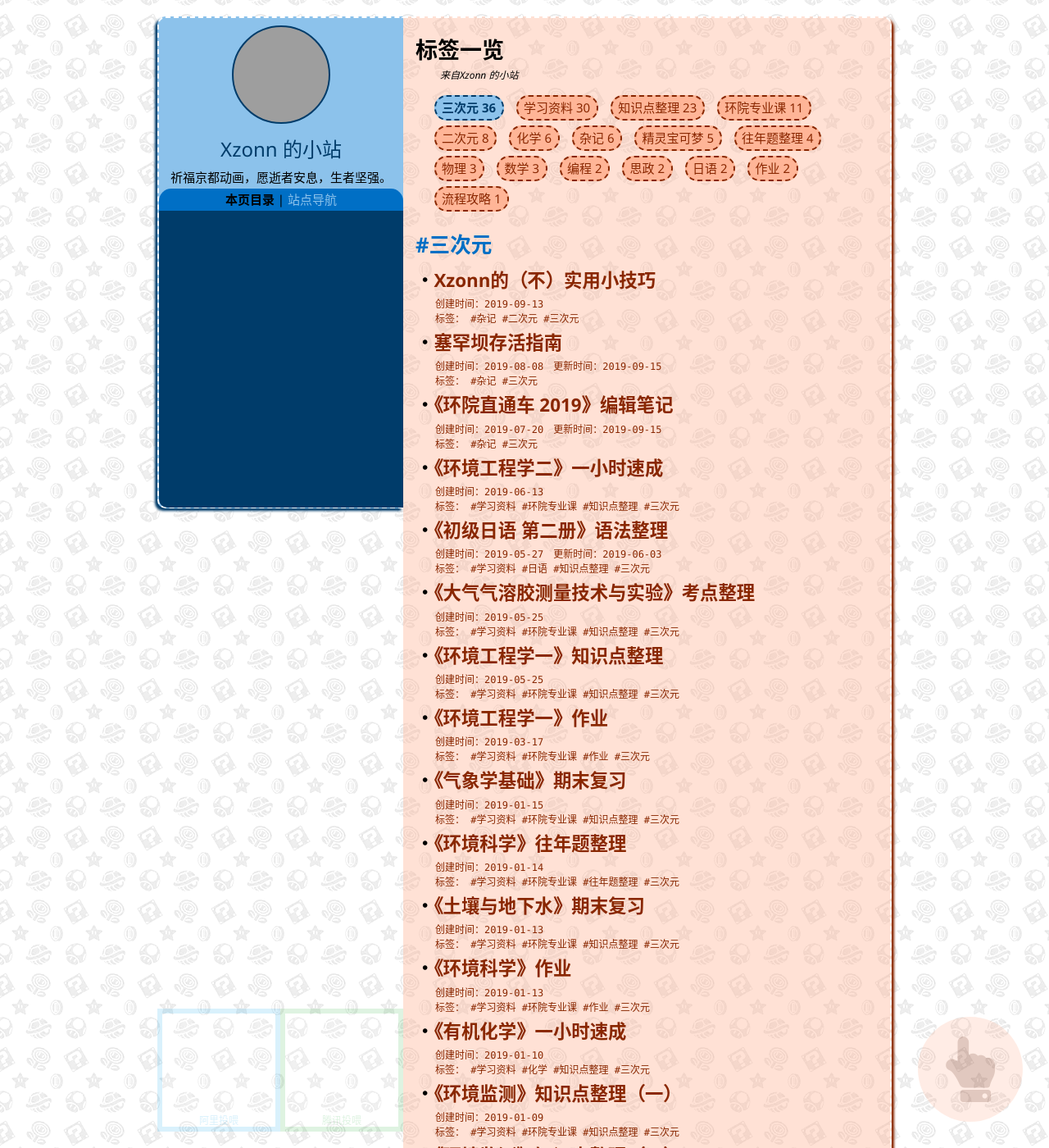
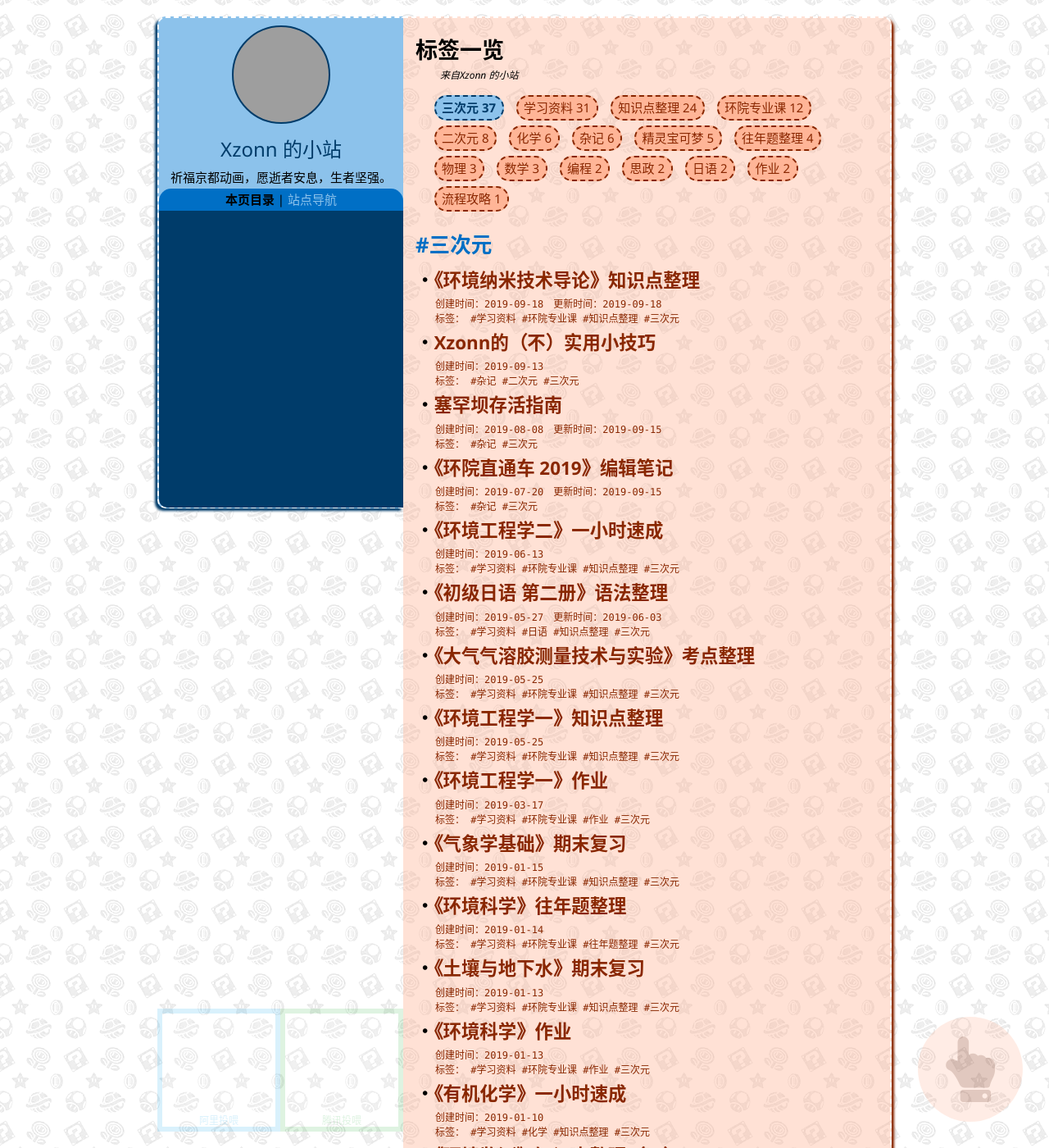
Before and after one commit to Xzonn/xzonn.github.io, a Jekyll site: the page built from tags.html, in a window 1280 px wide and 1400 px high. Shown: the whole window at 82% size. Built offline with Jekyll 4.4.1, drawn with Linux system fonts in a browser that asks for light colours; nearby versions of some CDN libraries; comment, search, counter and statistics services are not loaded; some of the changed lines change nothing that is shown; grey boxes are pictures that could not be loaded.

Commit message:
2019-09-18

```diff
--- /dev/null
+++ b/_posts/2019-09-18-Introduction-to-Environmental-Nanotechnology-Notes.md
@@ -0,0 +1,157 @@
+---
+layout: post
+title: 《环境纳米技术导论》知识点整理
+infoBox: incomplete
+tags: 学习资料 环院专业课 知识点整理 三次元
+update: 2019-09-18
+---
+<style>
+    .importance-1, .importance-2, .importance-3 {
+        float: right;
+        display: block;
+        width: 1.6rem;
+        height: 1.6rem;
+        border-width: 2px;
+        text-align: center;
+        font-family: var(--font-family-monospace);
+        line-height: 1.6rem;
+        box-sizing: content-box;
+        font-size: 1rem;
+    }
+
+    .importance-1 {
+        border-color: var(--color-warm-dark);
+        border-style: solid;
+        color: var(--color-warm-dark);
+        font-weight: bold;
+    }
+
+    .importance-1::before {
+        content: '1';
+    }
+
+    .importance-2 {
+        border-color: var(--color-warm);
+        border-style: dashed;
+        color: var(--color-warm);
+        font-weight: bold;
+    }
+
+    .importance-2::before {
+        content: '2';
+    }
+
+    .importance-3 {
+        border-color: var(--color-cold);
+        border-style: dotted;
+        color: var(--color-cold);
+    }
+
+    .importance-3::before {
+        content: '3';
+    }
+</style>
+
+## 第1讲 环境纳米材料绪论
+### 1.1 纳米材料与环境
+- <span class="importance-1"></span>环境纳米技术：
+  - 纳米材料：
+    - 纳米材料合成：物理、化学、生物合成。
+    - 纳米材料表征：表征仪器原理及方法。
+  - 环境应用：
+    - 环境纳米修复技术：吸附技术、光催化技术、非均相催化技术、膜技术（纳滤）。
+    - 环境纳米监测技术：纳米传感器、环境介质监测。
+    - 纳米材料环境行为与毒理：团聚沉降、迁移转化、毒理与生态效应。
+- <span class="importance-1"></span>环境纳米修复技术：
+  - 常见纳米材料：钛系（Ti，包括TiO<sub>2</sub>、钛酸盐等）、碳系（C）、常规金属系（Fe、Al、Mn）、有机高分子系（MOFs）
+  - 修复方法：化学法、物化法、生物法。
+    - 重金属：非降解去除（固定）、形态转化（降毒）。
+    - 有机物：高去除率和矿化率、低成本和低能耗。
+  - 优势：
+    - 性质稳定、结构组成均一。
+    - 反应活性高、动力学过程快。
+    - 工艺简单、易于操作、环境友好。
+  - 作用方式：
+    - 吸附（位点丰富，比表面积大）。
+    - 光催化（优异的光响应）。
+    - 非均相催化（结构均一、活性高）。
+- <span class="importance-3"></span>环境纳米技术实验室：
+  - 环境功能材料的开发、合成与表征。
+  - 功能材料环境应用（污染物、过程）。
+  - 材料水环境行为和毒理。
+
+### 1.2 尺度
+<figure>
+    <a href="https://i.loli.net/2019/09/18/FJriVajf6cnZAbg.png" target="_blank"><img class="image" src="https://i.loli.net/2019/09/18/FJriVajf6cnZAbg.png" alt="常见微观尺度物质" /></a>
+    <figcaption>常见微观尺度物质<span class="importance-1"></span></figcaption>
+</figure>
+
+- <span class="importance-1"></span>纳米科学的基本概念：
+  - 纳米科学与技术实际上就是在原子层次上认识世界。
+  - 纳米是长度单位，1 nm = 10<sup>-9</sup> m = 10 Å。
+- <span class="importance-2"></span>纳米材料的环境应用：
+  - 最常用的纳米材料——TiO<sub>2</sub>：化妆品、塑料、油漆等。
+  - 新兴污染物的环境效应尚不明晰。
+- <span class="importance-2"></span>科技革命的尺度标志：
+  - 第一次工业革命：毫米时代。
+  - 第二次工业革命：微米时代。
+  - 第三次工业革命：纳米时代。
+
+## 第2讲 环境纳米材料原理与基本概念
+### 2.1 纳米材料的定义与分类
+- 材料科学的发展：材料与文化息息相关。社会的发展和进步取决于可以获得并使用的材料。
+- <span class="importance-1"></span>纳米科技：
+  - 在纳米尺度（1 ~ 100 nm）上研究物质的特性和相互作用，以及利用这些特性的科学和技术。
+  - <span class="importance-2"></span>纳米技术是一门前言应用科学，其目的在于研究在纳米尺寸下物质和设备的设计方法、组成、特性以及应用。
+- <span class="importance-1"></span>纳米材料：
+  - 一般称三维空间中至少有一维处于纳米尺度（100 nm）的材料为纳米材料，也包括以它们为基元构成的块体材料。
+  - 根据空间中未被纳米约束的自由度（**电子运动的维度**），纳米材料可分为四类：
+    - 零维（0D）纳米材料：空间三维均在纳米尺度内，如纳米颗粒、原子团簇等。→ 量子点
+    - 一维（1D）纳米材料：空间中有二维在纳米尺度内，如纳米棒、纳米线。典型材料：碳纳米管。
+    - 二维（2D）纳米材料：空间中只有一维在纳米尺度内，如纳米片、超薄膜。典型材料：石墨烯、g-C<sub>3</sub>N<sub>4</sub>（三聚氰胺燃烧产物）。
+    - 三位（3D）纳米材料：由0D、1D或2D纳米材料为基本结构单元构成的块体材料，如介孔棒术、分级微球。
+  - 习惯上 ，又把0D、1D、2D纳米材料统称为**低维纳米材料**。
+  - <span class="importance-2"></span>量子点：把**导带电子**、**价带空穴**、**激子**在三个空间方向上束缚住的**半导体纳米结构**。电子运动在**三维空间**都受到了限制。
+    - 量子点是由**有限数目的原子（原子团簇）**组成，**三个维度尺寸**均在纳米数量级。量子点一般为球形或类球形，是由半导体材料制成的、稳定直径在2 ~ 20 nm的纳米粒子。
+  - <span class="importance-2"></span>纳米材料的三个特征：
+    - 广义定义：材料的基本单元至少有一维的尺寸在1 ~ 100 nm范围内。
+    - 同时具备的两个基本特征：**纳米尺度**和**性能的特异变化**。
+    - 设计过程必须体现**微观操控**的能力，即能够从根本上左右**分子尺度**的结构的物理性质与化学性质。
+    - 能够组合起来形成更大结构且具有优异的**电气**、**化学**、**机械**与**光学**性能。
+- <span class="importance-3"></span>纳米材料的分类：
+  - 按材质：纳米金属材料、纳米非金属材料、纳米高分子材料和纳米复合材料。
+  - 按形态：纳米颗粒材料、纳米固体材料（也称纳米块体材料）、纳米膜材料和纳米液体材料。
+  - 按功能：纳米生物材料、纳米磁性材料、纳米药物材料、纳米催化材料、纳米智能材料、纳米吸波材料、纳米热敏材料和纳米环保材料。
+
+### 2.2 纳米效应
+- <span class="importance-2"></span>量子尺寸效应：
+  - 金属费米能级附近电子能级在高温或**宏观尺寸**下是连续的。当粒子尺寸下降到接近或小于某一值（激子波尔半径），费米能级附近的电子能级由准连续变为**分立能级**。
+  - <span class="importance-3"></span>费米能级：金属内的电子因泡利不相容原理不能每个电子都在最低的能级，一个个依序向高能级填充的最后一个能填进的能级即为费米能级。其能量为电子占据率为$\frac12$的能量。
+  - 能带：实际晶体中，如果N个原子集聚形成晶体，则孤立原子的一个能级将分裂成N个能级。N的数目非常大时，能级间距非常小，可以认为这N个能级形成一个能量准连续的区域，称为**能带**。
+  - 禁带、导带、价带：当原子间距接近原子间的平衡距离时，该能带再次分裂为两个能带。两个能带之间的没有可能的电子态的区域，称为**禁带**。可以认为来源于孤立原子不同原子轨道之间的能隙。在禁带上方的能带叫导带，下方的能带叫价带。![禁带、导带、价带](https://i.loli.net/2019/09/18/SQjdeyYcmp5OnrD.png)
+  - <span class="importance-2"></span>根据导带和价带之间的距离，将材料区分为绝缘体、半导体和导体。![根据禁带区分绝缘体、半导体和导体](/images/ItEN-02-02.svg)
+  - 前线轨道理论：分子中HOMO（最高被占据分子轨道）上的电子能量最高，受束缚最小，最活泼；LUMO（最低未被占据分子轨道）在所有未占轨道中能量最低，最容易接受电子。这两个轨道决定分子的电子得失和转移能力。
+    - 应用：硝基酚，计算每个位点得失电子能力，得出亲电自由基／亲核自由基攻击的位点；硝基氮易于得电子被还原。
+  - <span class="importance-3"></span>实例：
+    - 导电的金属在制成超微粒子时就可以变成半导体或绝缘体。
+    - 磁化率的大小与颗粒中电子是奇数还是偶数有关。比热亦会发生反常变化，与颗粒中电子是奇数还是偶数有关。
+    - 光谱线会产生向短波长方向的移动。
+    - 催化活性与原子数目有奇数的联系，多一个原子活性高，少一个原子活性很低。
+- <span class="importance-2"></span>小尺寸效应：
+  - 当超细微粒的**尺寸**与光波波长、德布罗意波长、超导态的相干长度等物理特征尺寸相当或更小时，晶体周期性的边界条件被破坏，非晶态纳米微粒的颗粒表面层附近密度减小，导致声、光、电、磁、热、力学等特性呈现新的**小尺寸效应**。
+  - 实例：
+    - 光吸收显著增加，并产生吸收峰的等离子共振频移。
+    - 磁有序态向磁无序态、超导相向正常转变。
+    - 声子谱发生改变。
+  - <span class="importance-3"></span>光学：
+    - 所有的金属在超微颗粒状态都呈现为黑色。尺寸越小，颜色愈黑。
+    - 金属超微颗粒对光的反射率很低，通常可低于1%。
+    - 可以作为高效率的光热、光电等转换材料，可以高效率地将太阳能转变为热能、电能，还可能应用与红外敏感元件和红外隐身技术。
+  - 热学：
+    - 超细微化后，固态物质的其熔点将显著降低，当颗粒小于10 nm量级时尤为显著。
+- <span class="importance-2"></span>表面效应：
+  - 随着粒径减小，纳米粒子的**比表面积**、**表面能**都迅速增加，表面原子周围缺少相邻的原子，有许多悬空键，出现不饱和性质，具有**很高的化学活性**。
+- 宏观量子隧道效应：
+  - 微观粒子具有贯穿势垒的能力称为**隧道效应**。一些宏观量（例如粒子的磁化强度、量子相干器件中的磁通量等）亦具有隧道效应，称为**宏观量子隧道效应**。
+  - 应用：扫描隧道显微镜（STM）。
+    - 以一个很尖锐的探针（针头只有几个原子大）接近金属表面（距离同样也只有几个原子大），在二者之间有一个由真空构成的绝缘层，也就是**势垒**，施加一个电压，探针的电流就有一定的概率贯穿这个势垒到达金属表面。**由于贯穿电流的波函数对势垒厚度（即探针与金属的距离）反应敏感，通过电流的变化，我们就可以描绘金属表面的形状。**
--- a/css/main.css
+++ b/css/main.css
@@ -31,6 +31,7 @@
 body {
     background-image: url(/images/background.png);
     background-attachment: fixed;
+    counter-reset: chapnum fignum tablenum h2num h3num h4num;
     font-size: 15px;
     font-family: var(--font-family-sans-serif);
     line-height: 1.8;
@@ -49,7 +50,7 @@
     font-style: italic;
     font-size: 12px;
     line-height: 1em;
-}
+    }
 
 h2 {
     font-size: 1.6em;
@@ -71,7 +72,7 @@
     line-height: 1.8em;
 }
 
-/*ul, ol, dl, */table, pre, .imgBlock {
+/*ul, ol, dl, */table, pre, figure {
     margin: 0.6em auto;
 }
 
@@ -169,6 +170,10 @@
     border-bottom: 1px solid var(--color-warm-dark);
 }
 
+sub, sup {
+    line-height: none;
+}
+
 code, kbd {
     margin: 0 0.4em;
     padding: 0.1em 0.4em;
@@ -245,7 +250,7 @@
     display: block;
 }
 
-.imgGallery, .imgBlock {
+.imgGallery, figure {
     overflow: hidden;
     width: max-content;
     max-width: 100%;
@@ -259,7 +264,7 @@
     content: "";
 }
 
-.imgGallery .imgBlock {
+.imgGallery figure {
     float: left;
     clear: none;
     margin: 0;
@@ -269,34 +274,63 @@
     background: none;
 }
 
-.imgBlock {
+figure {
     padding: 1em;
     color: var(--color-warm-dark);
     text-align: center;
     font-size: 0.8em;
+    font-family: var(--font-family-sans-serif);
 }
 
-.imgBlock.a-l {
+figure.a-l {
     float: left;
     clear: left;
     margin: 0 1em 2px 0;
 }
 
-.imgBlock.a-r {
+figure.a-r {
     float: right;
     clear: right;
     margin: 0 0 2px 1em;
 }
 
-.imgBlock > a > * {
+figure > a > * {
     display: block;
     margin: 0 auto;
     border: 1px solid var(--color-warm-light);
     background-color: #FFF;
 }
 
-.imgDisc {
+figcaption {
+    clear: both;
     margin-bottom: -1em;
+}
+
+figcaption, .figureCaption {
+    counter-increment: fignum;
+}
+
+figcaption::before, .figureCaption::before {
+    margin-right: 1em;
+    content: '图 ' counter(fignum);
+}
+
+caption {
+    clear: both;
+    font-family: var(--font-family-sans-serif);
+}
+
+caption.figureCaption {
+    caption-side: bottom;
+}
+
+.tableCaption {
+    counter-increment: tablenum;
+}
+
+.tableCaption::before {
+    margin-right: 1em;
+    content: '表 ' counter(tablenum);
 }
 
 ::selection {
@@ -590,8 +624,8 @@
 
 .pageTags {
     clear: left;
+    padding-left: 0;
     list-style: none;
-    padding-left: 0;
 }
 
 .pageTags::before {
@@ -1316,28 +1350,29 @@
         font-family: var(--font-family-sans-serif-print);
     }
 
-    .imgBlock {
+    figure {
         float: right;
         clear: right;
         padding: 0;
         width: 100%;
+        font-family: var(--font-family-sans-serif-print);
     }
 
-    .imgBlock.a-l, .imgBlock.a-r {
+    figure.a-l, figure.a-r {
         width: auto;
     }
 
-    .imgBlock.a-l {
+    figure.a-l {
         float: left;
         clear: left;
     }
 
-    .imgBlock, .imgBlock > a > * {
+    figure, figure > a > * {
         border: none;
         background: none;
     }
 
-    .imgDisc {
+    figcaption {
         margin: 1em;
     }
 
@@ -1352,6 +1387,10 @@
 
     ref, .reficon {
         background-image: var(--image-note);
+    }
+
+    caption {
+        font-family: var(--font-family-sans-serif-print);
     }
 }
 
--- a/js/main.js
+++ b/js/main.js
@@ -142,8 +142,8 @@
             });
             break;
         default:
-            $(this).wrap($("<figure/>").addClass("imgBlock" + (disp == "left" ? " a-l" : disp == "right" ? " a-r" : "")));
-            title && $("<figcaption/>").addClass("imgDisc").text(title).appendTo($(this).parent());
+            $(this).wrap($("<figure/>").addClass(disp == "left" ? "a-l" : disp == "right" ? "a-r" : ""));
+            title && $("<figcaption/>").text(title).appendTo($(this).parent());
             $(this).wrap($("<a/>").attr({
                 "href": this.src,
                 "target": "_blank"
```
Also changed, not shown: images/ItEN-02-02.svg (added).
